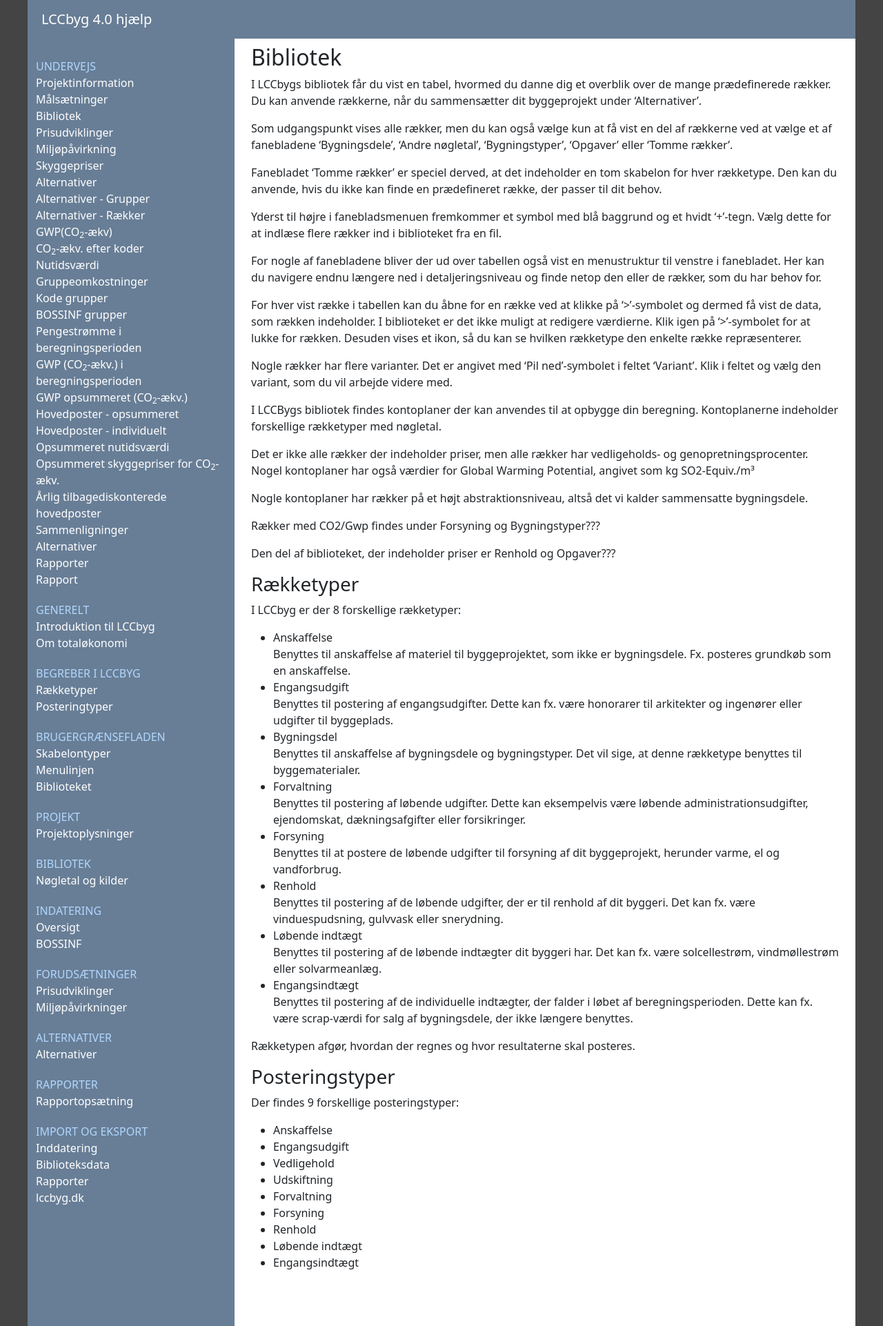
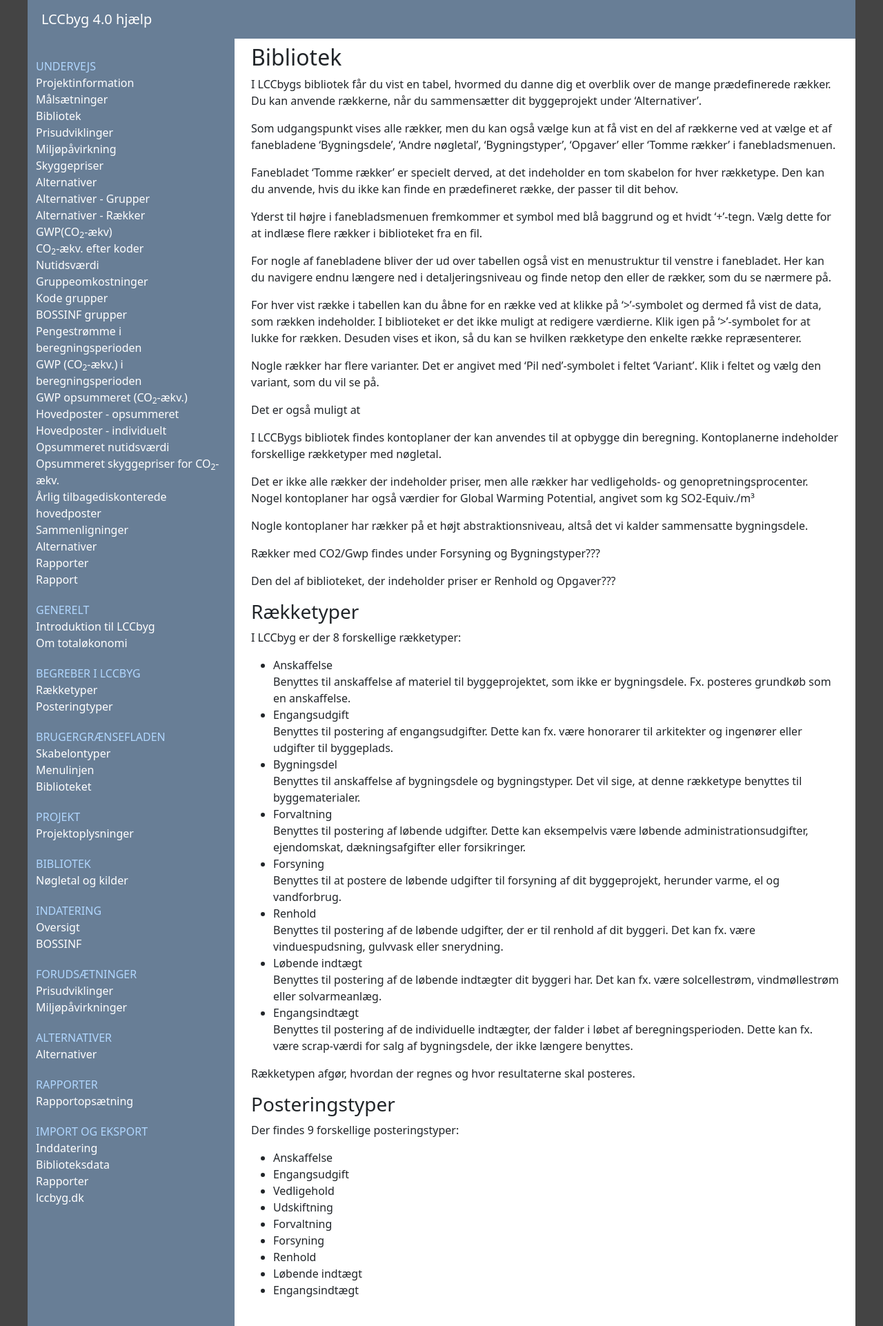
Before and after one commit to LccBuild/lccbyg-docs, a Jekyll site: the page built from docs/help/40/da/library/mainlibraries.md, in a window 1280 px wide. Shown: the whole page at 69% size. Built offline with Jekyll 4.4.1, drawn with Linux system fonts in a browser that asks for light colours.

Commit message:
Update mainlibraries.md

```diff
--- a/docs/help/40/da/library/mainlibraries.md
+++ b/docs/help/40/da/library/mainlibraries.md
@@ -7,17 +7,19 @@ date: "2024-01-01"
 I LCCbygs bibliotek får du vist en tabel, hvormed du danne dig et overblik over de mange prædefinerede rækker.
 Du kan anvende rækkerne, når du sammensætter dit byggeprojekt under 'Alternativer'.
 
-Som udgangspunkt vises alle rækker, men du kan også vælge kun at få vist en del af rækkerne ved at vælge et af fanebladene 'Bygningsdele', 'Andre nøgletal', 'Bygningstyper', 'Opgaver' eller 'Tomme rækker'.
+Som udgangspunkt vises alle rækker, men du kan også vælge kun at få vist en del af rækkerne ved at vælge et af fanebladene 'Bygningsdele', 'Andre nøgletal', 'Bygningstyper', 'Opgaver' eller 'Tomme rækker' i fanebladsmenuen.
 
-Fanebladet 'Tomme rækker' er speciel derved, at det indeholder en tom skabelon for hver rækketype. Den kan du anvende, hvis du ikke kan finde en prædefineret række, der passer til dit behov.
+Fanebladet 'Tomme rækker' er specielt derved, at det indeholder en tom skabelon for hver rækketype. Den kan du anvende, hvis du ikke kan finde en prædefineret række, der passer til dit behov.
 
-Yderst til højre i fanebladsmenuen fremkommer et symbol med blå baggrund og et hvidt '+'-tegn. Vælg dette for at indlæse flere rækker ind i biblioteket fra en fil.
+Yderst til højre i fanebladsmenuen fremkommer et symbol med blå baggrund og et hvidt '+'-tegn. Vælg dette for at indlæse flere rækker i biblioteket fra en fil.
 
-For nogle af fanebladene bliver der ud over tabellen også vist en menustruktur til venstre i fanebladet. Her kan du navigere endnu længere ned i detaljeringsniveau og finde netop den eller de rækker, som du har behov for.
+For nogle af fanebladene bliver der ud over tabellen også vist en menustruktur til venstre i fanebladet. Her kan du navigere endnu længere ned i detaljeringsniveau og finde netop den eller de rækker, som du se nærmere på.
 
 For hver vist række i tabellen kan du åbne for en række ved at klikke på '>'-symbolet og dermed få vist de data, som rækken indeholder. I biblioteket er det ikke muligt at redigere værdierne. Klik igen på '>'-symbolet for at lukke for rækken. Desuden vises et ikon, så du kan se hvilken rækketype den enkelte række repræsenterer.
 
-Nogle rækker har flere varianter. Det er angivet med 'Pil ned'-symbolet i feltet 'Variant'. Klik i feltet og vælg den variant, som du vil arbejde videre med.
+Nogle rækker har flere varianter. Det er angivet med 'Pil ned'-symbolet i feltet 'Variant'. Klik i feltet og vælg den variant, som du vil se på.
+
+Det er også muligt at
 
 
 
```
